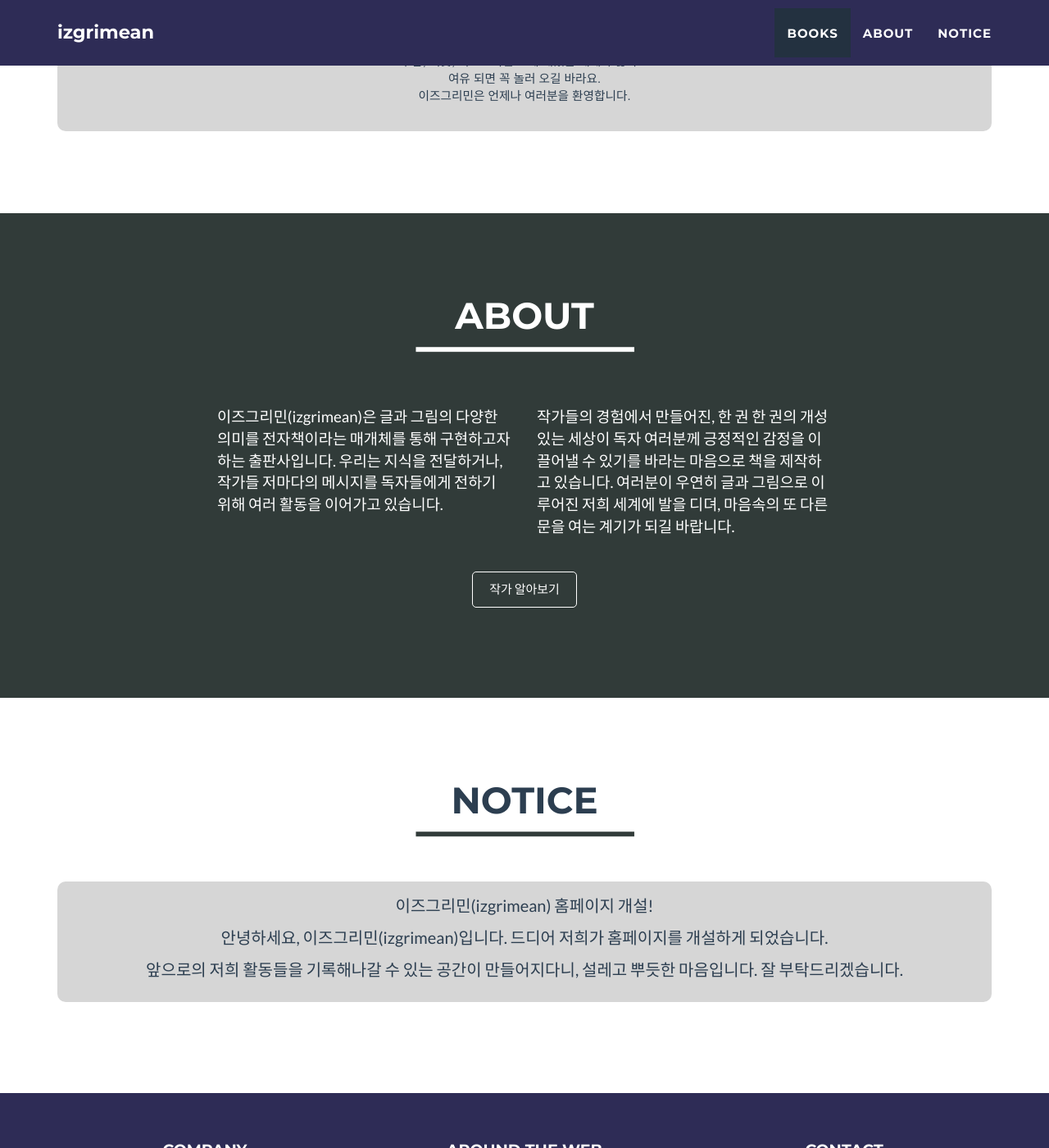
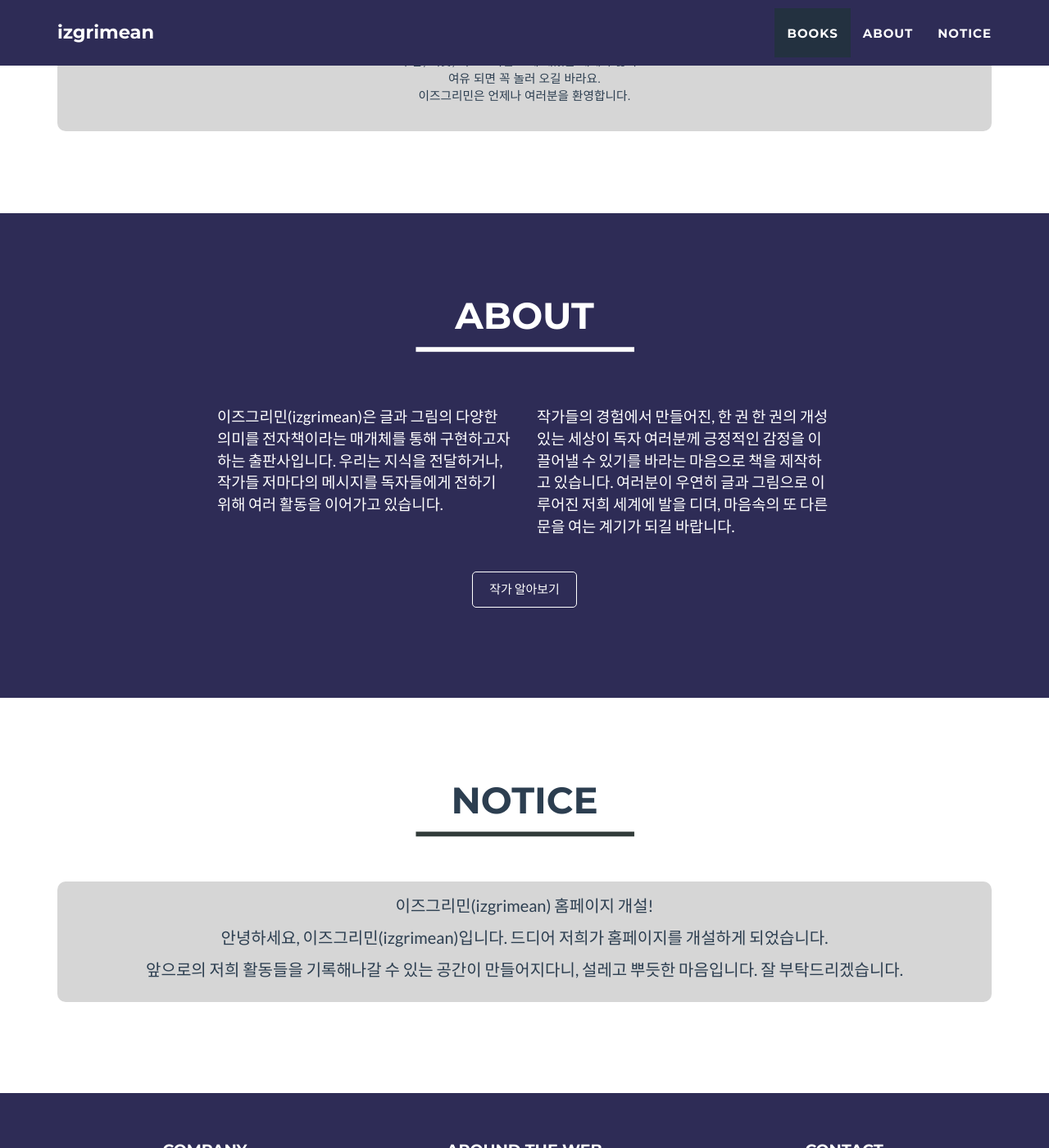
Before and after one commit to izgrimean/izgrimean.github.io, a Jekyll site: the page built from _posts/2014-07-18-project-1.markdown, in a window 1280 px wide and 1400 px high, scrolled down 3809 px. Shown: the whole window at 82% size. Built offline with Jekyll 4.4.1, drawn with Linux system fonts in a browser that asks for light colours.

Commit message:
Update _config.yml

```diff
--- a/_config.yml
+++ b/_config.yml
@@ -25,7 +25,7 @@ disqus_shortname: myshortname
 
 # Color settings (hex-codes without the leading hash-tag)
 color:
-  primary: 313b39 #18bc9c #80B3FF
+  primary: 2e2c56 #18bc9c #80B3FF 313b39
   primary-rgb: "24,288,156" #"128,179,255"
   secondary: 2c3e50 #FD6E8A
   secondary-dark: 233140 #A2122F
```
